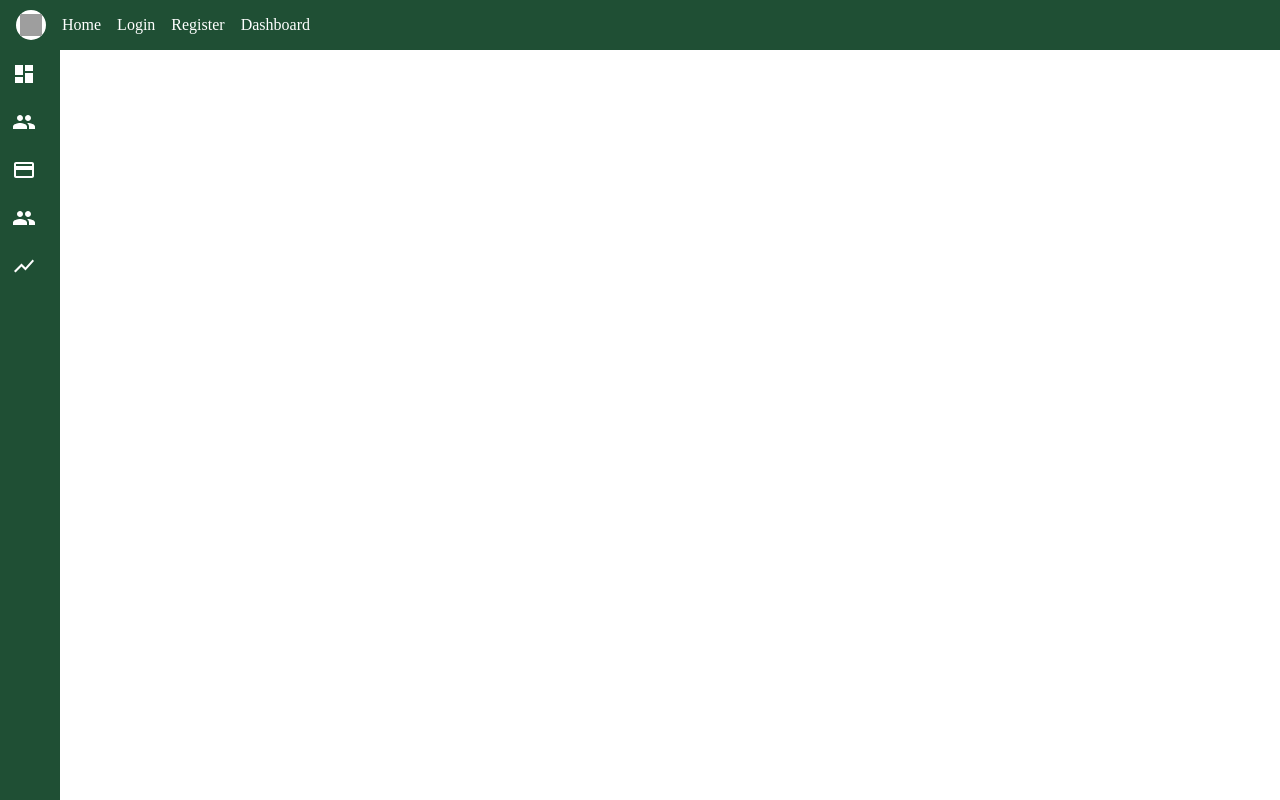
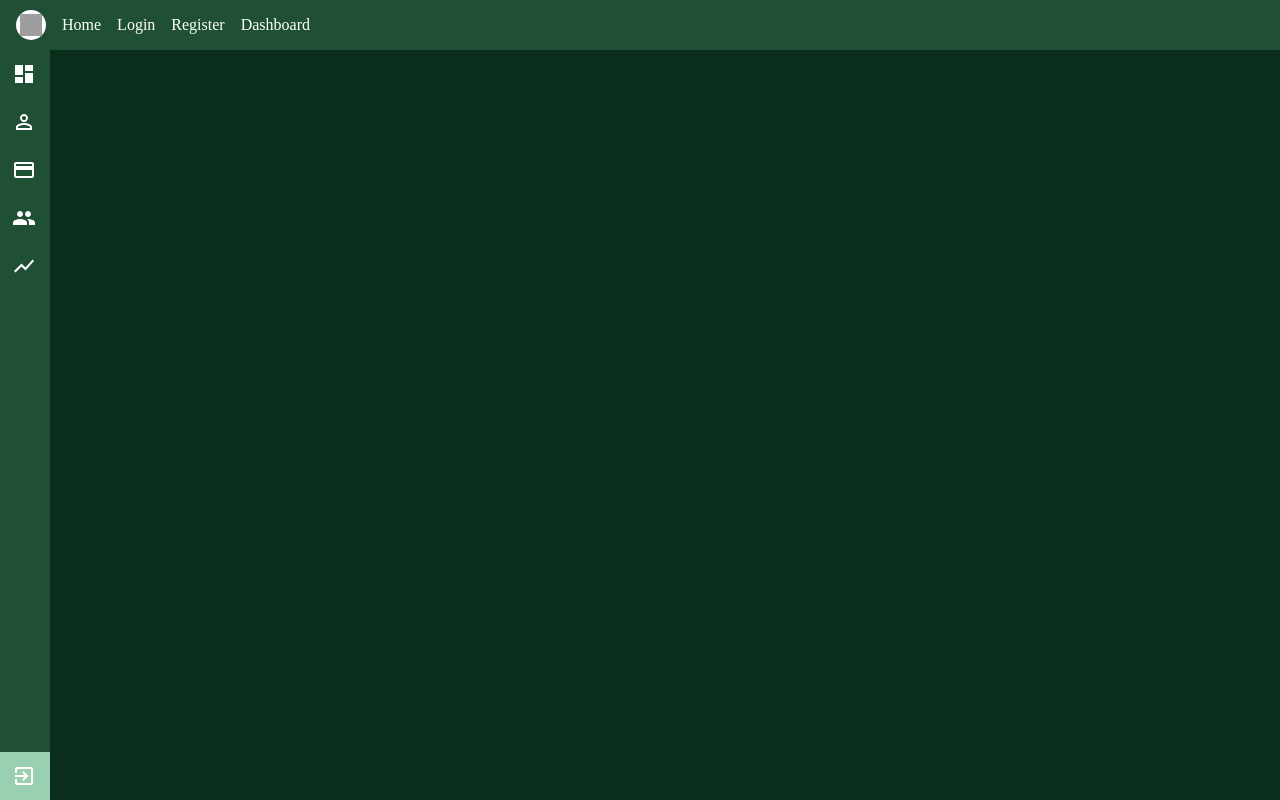
Before and after one commit to yarty777-Vdovichenko/kurs_work, a React (Create React App) app: page /srm/dashboard in a window 1280 px wide. Built offline with nearby package versions, Linux system fonts and the light colour scheme; grey boxes are pictures that could not be loaded.

Commit message:
Fixed minor problems with SideBar(AdminBase)

```diff
--- a/src/Components/RightPanel.tsx
+++ b/src/Components/RightPanel.tsx
@@ -1,13 +1,12 @@
 import { Avatar, Box, Drawer } from "@mui/material";
-import { Dashboard, People, CreditCard, Group, ShowChart, ExitToApp } from "@mui/icons-material";
+import { Dashboard, CreditCard, Group, ShowChart, ExitToApp, PersonOutline } from "@mui/icons-material";
 import { useState } from "react";
 
-export default function RightPanel() {
-  const [open, setOpen] = useState(false);
+export default function RightPanel({open,setOpen}:{open:boolean;setOpen:(value:boolean)=>void}) {
 
   const menuItems = [
     { text: "Дашборд", icon: <Dashboard /> },
-    { text: "Користувачі", icon: <People /> },
+    { text: "Користувачі", icon: <PersonOutline /> },
     { text: "Тарифи", icon: <CreditCard /> },
     { text: "Абоненти", icon: <Group /> },
     { text: "Графіки", icon: <ShowChart /> },
@@ -21,7 +20,7 @@ export default function RightPanel() {
       variant="persistent"
       sx={{
         '& .MuiDrawer-paper': {
-            width: open ? 170 : 60,
+            width: open ? 170 : 50,
             transition: "width 0.3s",
             minHeight: "100vh",
             border: "none",
@@ -57,6 +56,24 @@ export default function RightPanel() {
           </Box>
         ))}
       </Box>
+      <Box>
+        <Box
+            sx={{
+              display: "flex",
+              alignItems: "center",
+              padding: "12px 4px",
+              cursor: "pointer",
+              backgroundColor:"#9ACFB1",
+              transition:"0.3s",
+              "&:hover": { backgroundColor: "#3C7B56" },
+            }}
+          >
+            <Box sx={{ display: "flex", color: "white", minWidth: 40, justifyContent: "center" }}>
+              <ExitToApp/>
+            </Box>
+            {open && <Box sx={{ marginLeft: 2,fontSize:18}}>Вихід</Box>}
+          </Box>
+      </Box>
     </Drawer>
   );
 }
--- a/src/Layout/BaseAdmin.tsx
+++ b/src/Layout/BaseAdmin.tsx
@@ -1,17 +1,25 @@
 import { Outlet } from "react-router-dom";
 import Header from "../Components/Header";
 import RightPanel from "../Components/RightPanel";
+import { useState } from "react";
+import { Box } from "@mui/material";
 
 
 export default function BaseAdmin()
 {
+    const [open,setOpen]=useState(false);
 
     return(
         <>
-        <RightPanel />
+            <RightPanel open={open} setOpen={setOpen}/>
             <Header color="green" />
-
-            <Outlet/>
+            <Box sx={{
+                paddingTop:"50px",
+                paddingLeft:open ? "170px" : "50px",
+                transition:"0.3s",
+            }}>
+                <Outlet/>
+            </Box>
         </>
     )
 }
--- a/src/Pages/Dashboard.tsx
+++ b/src/Pages/Dashboard.tsx
@@ -1,9 +1,15 @@
-import { Button, Typography } from '@mui/material';
+import { Box, Button, Typography } from '@mui/material';
 
 export default function Dashboard() {
   return (
     <>
+      <Box sx={{
+        minHeight:"calc(100vh - 50px)",
+        minWidth:"100vh",
+        backgroundColor:"#0B2E1C"
+      }}>
 
+      </Box>
     </>
   );
 }
```
